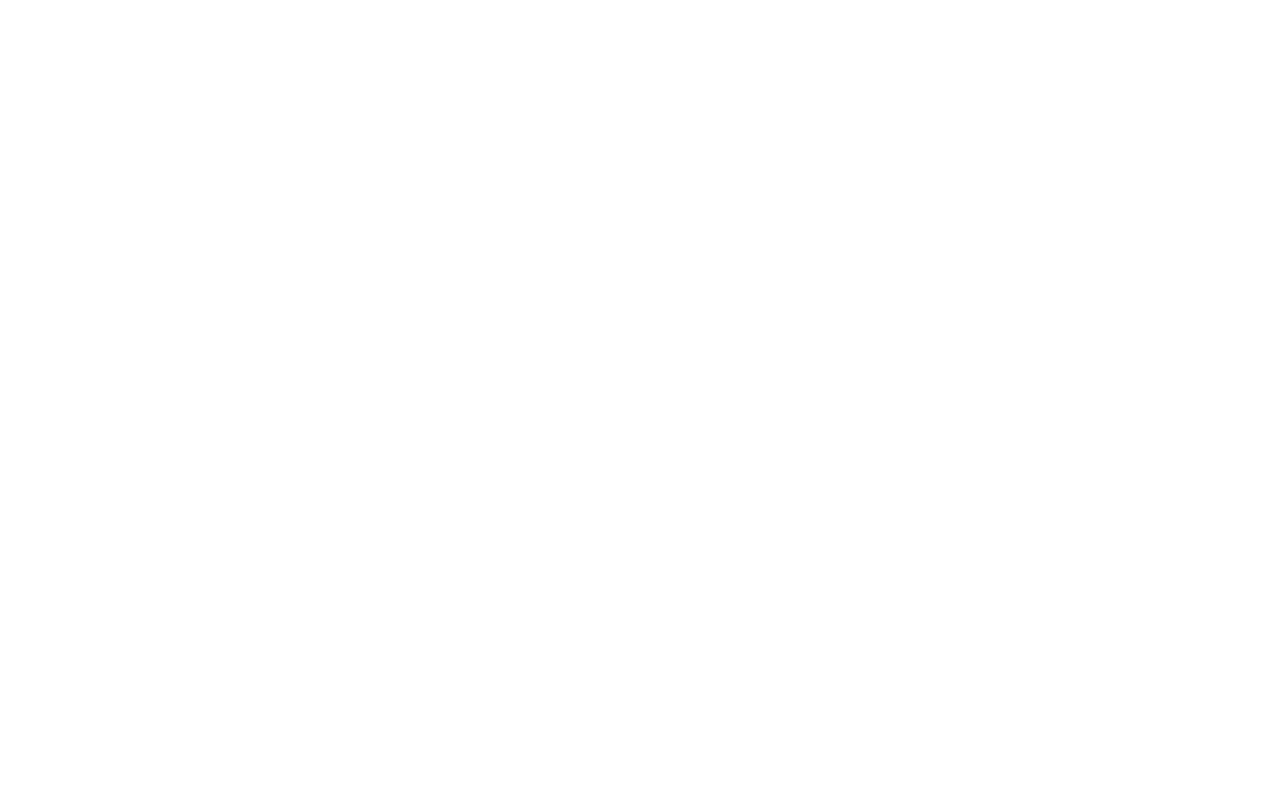
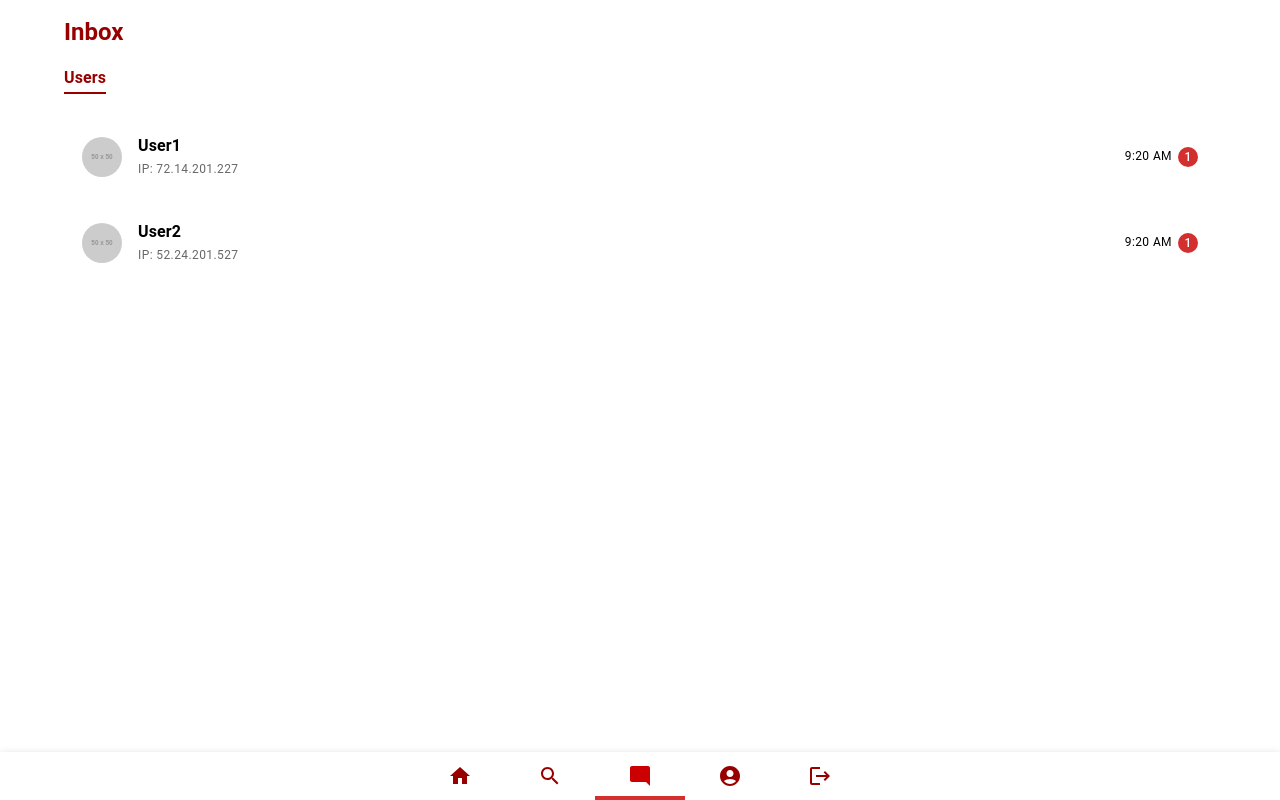
Before and after one commit to SIRIUS-HopperHacks/sirius-frontend, a React app: page /user-list in a window 1280 px wide. Before the commit this address had no page. Built offline with nearby package versions, Linux system fonts and the light colour scheme.

Commit message:
ADD: Chat inbox

```diff
--- a/src/App.tsx
+++ b/src/App.tsx
@@ -2,6 +2,7 @@
 import HomePage from "@pages/HomePage";
 import ShelterPage from "@pages/ShelterPage";
 import SpecificShelterPage from "@pages/SpecificShelterPage";
+import UserListPage from "@pages/UserListPage";
 import { BrowserRouter, Route, Routes } from "react-router-dom";
 import { APIProvider } from "@contexts/APIContext";
 
@@ -14,6 +15,7 @@
           <Route path="/homepage" element={<HomePage />} />
           <Route path="/shelters" element={<ShelterPage />} />
           <Route path="/shelter-details" element={<SpecificShelterPage />} />
+          <Route path="/user-list" element={<UserListPage/>}></Route>
         </Routes>
       </BrowserRouter>
     </APIProvider>
--- a/src/components/pages/HomePage.tsx
+++ b/src/components/pages/HomePage.tsx
@@ -28,6 +28,9 @@
     }
     else if (newValue === 1) {
       navigate("/shelters");
+    }
+    else if (newValue === 2) {
+      navigate("/user-list");
     }
     else if (newValue === 4) {
       navigate("/");
--- a/src/components/pages/ShelterPage.tsx
+++ b/src/components/pages/ShelterPage.tsx
@@ -98,6 +98,8 @@
       navigate("/homepage");
     } else if (newValue === 1) {
       navigate("/shelters");
+    } else if (newValue === 2) {
+      navigate("/user-list");
     }
     else if (newValue === 4) {
       navigate("/");
--- a/src/components/pages/SpecificShelterPage.tsx
+++ b/src/components/pages/SpecificShelterPage.tsx
@@ -45,6 +45,8 @@
       navigate("/homepage");
     } else if (newValue === 1) {
       navigate("/shelters");
+    } else if (newValue === 2) {
+      navigate("/user-list");
     }
     else if (newValue === 4) {
       navigate("/");
--- /dev/null
+++ b/src/components/pages/UserListPage.tsx
@@ -0,0 +1,144 @@
+import React, { useState } from "react";
+import { useNavigate } from "react-router-dom";
+import BottomNavigationBar from "@molecules/BottomNavBar";
+import {
+  Container,
+  Typography,
+  List,
+  Box,
+  ListItem,
+  ListItemAvatar,
+  Avatar,
+  IconButton,
+  ListItemText,
+  Badge
+} from "@mui/material";
+
+const mockUsers = [
+  {
+    id: 1,
+    name: "User1",
+    avatar: "https://via.placeholder.com/50",
+    ip: "72.14.201.227",
+    time: "9:20 AM",
+    unread: 1,
+  },
+  {
+    id: 2,
+    name: "User2",
+    avatar: "https://via.placeholder.com/50",
+    ip: "52.24.201.527",
+    time: "9:20 AM",
+    unread: 1,
+  },
+];
+
+const UserListPage: React.FC = () => {
+  const navigate = useNavigate();
+  const [selectedUser, setSelectedUser] = useState<number | null>(null);
+  const [users, setUsers] = useState(mockUsers);
+  const [value, setValue] = useState(2);
+  const [open, setOpen] = useState(false);
+
+  const handleSelectUser = (id: number) => {
+    setSelectedUser(id);
+  };
+
+  const handleDeleteUser = (id: number) => {
+    setUsers(users.filter((user) => user.id !== id));
+  };
+
+  const handleClick = (newValue: number) => {
+    setValue(newValue);
+    if (newValue === 0) {
+      navigate("/homepage");
+    } else if (newValue === 1) {
+      navigate("/shelters");
+    } else if (newValue === 2) {
+      navigate("/user-list");
+    } else if (newValue === 4) {
+      navigate("/");
+    }
+  };
+
+  return (
+    <Container>
+      {/* Header */}
+      <Typography variant="h5" color="#980000" fontWeight="bold" mt={2} mb={2}>
+        Inbox
+      </Typography>
+      {/* Tabs */}
+      <Typography
+        variant="subtitle1"
+        color="#980000"
+        fontWeight="bold"
+        sx={{
+          borderBottom: "2px solid #980000",
+          display: "inline-block",
+          mb: 2,
+        }}
+      >
+        Users
+      </Typography>
+      {/* User List */}
+      <List>
+        {users.map((user) => (
+          <Box key={user.id} sx={{ position: "relative" }}>
+            <ListItem
+              onClick={() => handleSelectUser(user.id)}
+              sx={{
+                border: selectedUser === user.id ? "2px solid #980000" : "2px solid transparent",
+                borderRadius: "16px",
+                mb: 1,
+                cursor: "pointer",
+                transition: "0.3s",
+                "&:hover": { backgroundColor: "#f8f8f8", boxShadow: "0px 2px 8px rgba(0, 0, 0, 0.1)" },
+              }}
+            >
+              <ListItemAvatar>
+                <Avatar src={user.avatar} />
+              </ListItemAvatar>
+              <ListItemText
+                primary={<Typography fontWeight="bold">{user.name}</Typography>}
+                secondary={
+                  <>
+                    <Typography variant="caption">IP: {user.ip}</Typography>
+                  </>
+                }
+              />
+              <Typography variant="caption" sx={{ mr: 2 }}>
+                {user.time}
+              </Typography>
+              <Badge
+                badgeContent={user.unread}
+                color="error"
+                sx={{ marginRight: "10px" }}
+              />
+            </ListItem>
+
+            {/* Swipe Delete Button */}
+            {selectedUser === user.id && (
+              <IconButton
+                onClick={() => handleDeleteUser(user.id)}
+                sx={{
+                  position: "absolute",
+                  right: 10,
+                  top: "50%",
+                  transform: "translateY(-50%)",
+                  backgroundColor: "#E0E0E0",
+                  borderRadius: "12px",
+                  padding: "10px",
+                }}
+              >
+
+              </IconButton>
+            )}
+          </Box>
+        ))}
+      </List>
+      <BottomNavigationBar value={value} onClick={handleClick} />
+    </Container>
+  );
+};
+
+export default UserListPage;
```
